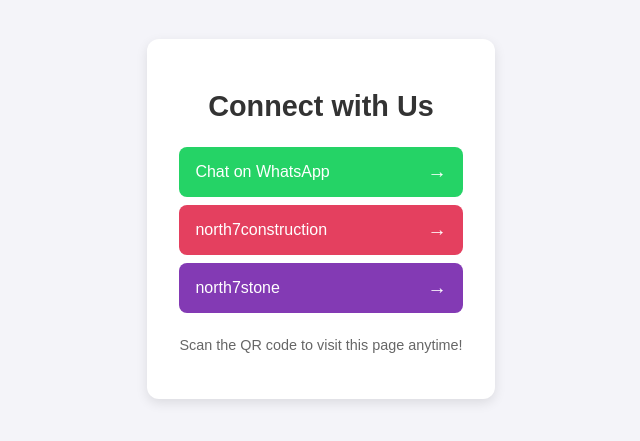
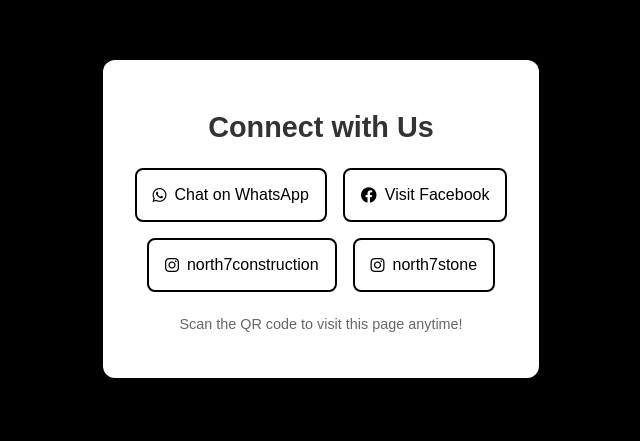
Before and after one commit to OusamaAbouKhalil/north7, a plain HTML site: page index.html in a window 1280 px wide. Shown: the part 181-622 px from the top of the page, without its empty margins (319-959 px from the left). Drawn offline with Linux system fonts and the light colour scheme.

Commit message:
Update index.html

```diff
--- a/index.html
+++ b/index.html
@@ -4,10 +4,12 @@
   <meta charset="UTF-8">
   <meta name="viewport" content="width=device-width, initial-scale=1.0">
   <title>Connect with Us</title>
+  <!-- Add Font Awesome for icons -->
+  <link rel="stylesheet" href="https://cdnjs.cloudflare.com/ajax/libs/font-awesome/6.0.0/css/all.min.css">
   <style>
     body {
       font-family: Arial, sans-serif;
-      background-color: #f4f4f9;
+      background-color: black; /* Black background */
       margin: 0;
       padding: 0;
       display: flex;
@@ -30,62 +32,62 @@
       color: #333;
       margin-bottom: 1.5rem;
     }
+    .button-row {
+      display: flex;
+      gap: 1rem; /* Space between buttons */
+      margin-bottom: 1rem; /* Space between rows */
+      justify-content: center; /* Center buttons horizontally */
+    }
     .button {
-      display: block;
-      width: 100%;
-      padding: 1rem 2rem 1rem 1rem; /* Increased right padding */
-      margin: 0.5rem 0;
+      display: flex;
+      align-items: center;
+      justify-content: center;
+      padding: 1rem;
       font-size: 1rem;
-      color: white;
-      border: none;
+      color: black; /* Text color */
+      border: 2px solid black; /* Black border */
       border-radius: 8px;
       cursor: pointer;
       text-decoration: none;
-      text-align: left; /* Align text to the left */
-      transition: background-color 0.3s ease;
-      position: relative;
+      transition: background-color 0.3s ease, color 0.3s ease;
       box-sizing: border-box; /* Ensures padding is included in the width */
+      background-color: white; /* White background */
     }
-    .button.whatsapp {
-      background-color: #25d366;
+    .button:hover {
+      background-color: black; /* Black background on hover */
+      color: white; /* White text on hover */
     }
-    .button.whatsapp:hover {
-      background-color: #1da851;
-    }
-    .button.instagram {
-      background-color: #e4405f;
-    }
-    .button.instagram:hover {
-      background-color: #c13584;
-    }
-    .button.instagram2 {
-      background-color: #833ab4;
-    }
-    .button.instagram2:hover {
-      background-color: #6a2a8e;
+    .button i {
+      margin-right: 0.5rem; /* Space between icon and text */
     }
     .footer {
       margin-top: 1.5rem;
       font-size: 0.9rem;
       color: #666;
     }
-    /* Optional: Add an icon to the right of the button */
-    .button::after {
-      content: "→";
-      position: absolute;
-      right: 1rem;
-      top: 50%;
-      transform: translateY(-50%);
-      font-size: 1.2rem;
-    }
   </style>
 </head>
 <body>
   <div class="container">
     <h1>Connect with Us</h1>
-    <a href="https://wa.me/81456065" class="button whatsapp">Chat on WhatsApp</a>
-    <a href="https://instagram.com/north7construction" class="button instagram">north7construction</a>
-    <a href="https://instagram.com/north7stone" class="button instagram2">north7stone</a>
+    <!-- WhatsApp and Facebook Buttons -->
+    <div class="button-row">
+      <a href="https://wa.me/81456065" class="button">
+        <i class="fab fa-whatsapp"></i> Chat on WhatsApp
+      </a>
+      <a href="https://www.facebook.com/share/1Dv7UB24fN/?mibextid=wwXIfr" class="button">
+        <i class="fab fa-facebook"></i> Visit Facebook
+      </a>
+    </div>
+    <!-- Instagram Buttons -->
+    <div class="button-row">
+      <a href="https://instagram.com/north7construction" class="button">
+        <i class="fab fa-instagram"></i> north7construction
+      </a>
+      <a href="https://instagram.com/north7stone" class="button">
+        <i class="fab fa-instagram"></i> north7stone
+      </a>
+    </div>
     <p class="footer">Scan the QR code to visit this page anytime!</p>
   </div>
 </body>
```
